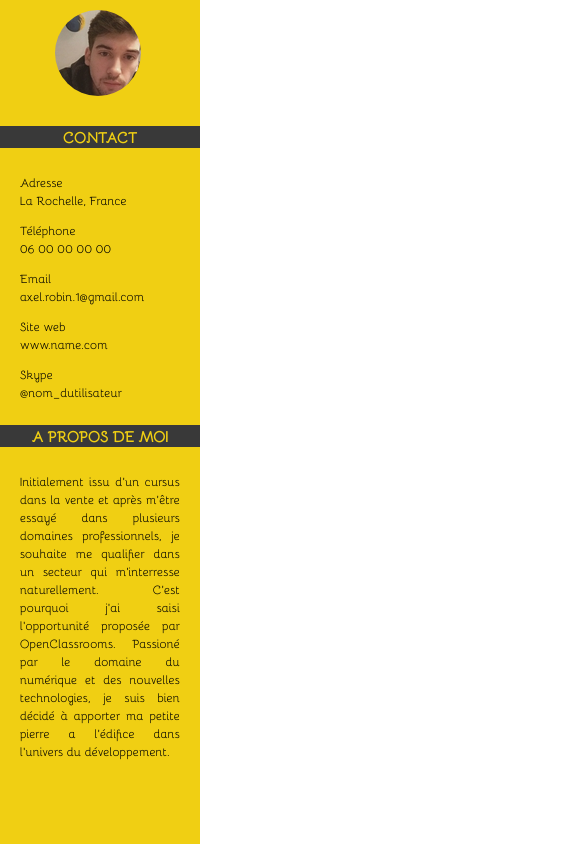
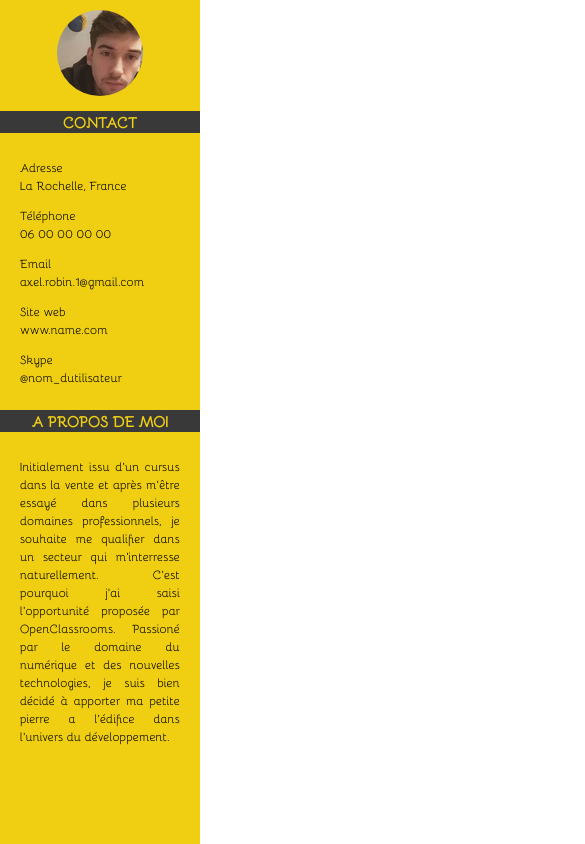
Before and after one commit to AxelDonatello/projetcv, a plain HTML site: page index.html in a window 390 px wide. Shown: the top 844 px of the page, 585 px wide, since content can reach past the window. Drawn offline with Linux system fonts and the light colour scheme.

Commit message:
essaie sur le responsive

```diff
--- a/index.html
+++ b/index.html
@@ -73,8 +73,10 @@
 				</article>
 	</section>
 
-	<aside>
+	<section class="gauche">
+		<div class="divphoto">
 		<a href="images/axel_pdp.jpg"><img src="images/axel_pdp_mini.jpg" alt="Photo de profil" title="Cliquez pour agrandir" class="photo" /></a>
+	</div>
 		<h2>CONTACT</h2>
 			<div class="contact">
 		<p>Adresse<br />
@@ -98,7 +100,7 @@
 		<div class="bormuscu"><img src="images/dumbbell-solid.svg" alt="muscu" class="muscu" /></div>
 		<div class="borxbox"><img src="images/xbox-brands.svg" alt="xbox" class="xbox" /></div>
 	</div>
-</aside>
+</section>
 
 </body>
 </html>
--- a/style.css
+++ b/style.css
@@ -6,16 +6,16 @@
 	}
 	body
 	{
-		display: block;
+		display: flex;
 		flex-direction: column;
-
+		width: 100%;
 	}
 	.droite
 	{
 		padding-left: 2px;
 
 	}
-	aside
+	.gauche
 	{
 
 	}
@@ -35,7 +35,6 @@ body
 	font-size: 14px;
 	color: black;
 	margin: auto;
-	height: 1180px;
 }
 h1
 {
@@ -45,20 +44,21 @@ h1
 	font-size: 40px;
 	line-height: 30px;
 }
-aside
+.gauche
 {
 	display: flex;
 	flex-direction: column;
 	font-size: 10px;
 	/*overflow: auto;*/
 	background-color: rgb(240, 207, 19);
-	height: 1170px;
-	min-width: 200px;
+	height: 1080px;
+	/*min-width: 200px;*/
 	width: 200px;
-	margin-right: 20px;
 	order: 1;
+	/*flex: 0.5;*/
+
 }
-aside h2
+.gauche h2
 {
 	text-decoration: none;
 	background-color: rgb(57,57,57);
@@ -68,11 +68,12 @@ aside h2
 article
 {
 	border-top: solid rgb(240, 207, 19);
+	width: 750px;
 }
 
 td
 {
-	width: 500px;
+	width: 400px;
 	min-width: 200px;
 	vertical-align: top;
 }
@@ -102,11 +103,11 @@ ul
 
 .droite
 {
-	/*position: absolute;*/
-  min-width: 650px;
+  /*min-width: 650px;*/
   width: 700px;
   order: 2;
-
+  padding-left: 20px;
+  /*flex: 5;*/
 }
 
 .contact
@@ -120,16 +121,20 @@ ul
 	text-align: justify;
 	padding-left: 20px;
 	padding-right: 20px;
-	padding-bottom: 290px;
+	padding-bottom: 220px;
 	font-size: 12px;
+}
+.divphoto
+{
+	margin-right: auto;
+	margin-left: auto;
+	margin-bottom: 0px;
+	margin-top: 10px;
 }
 
 .photo
 {
-border-radius: 50px 50px 50px 50px;
-margin-left: 55px;
-margin-top: 10px;
-margin-bottom: 15px;
+	border-radius: 50px 50px 50px 50px;
 }
 
 .firstname
```
